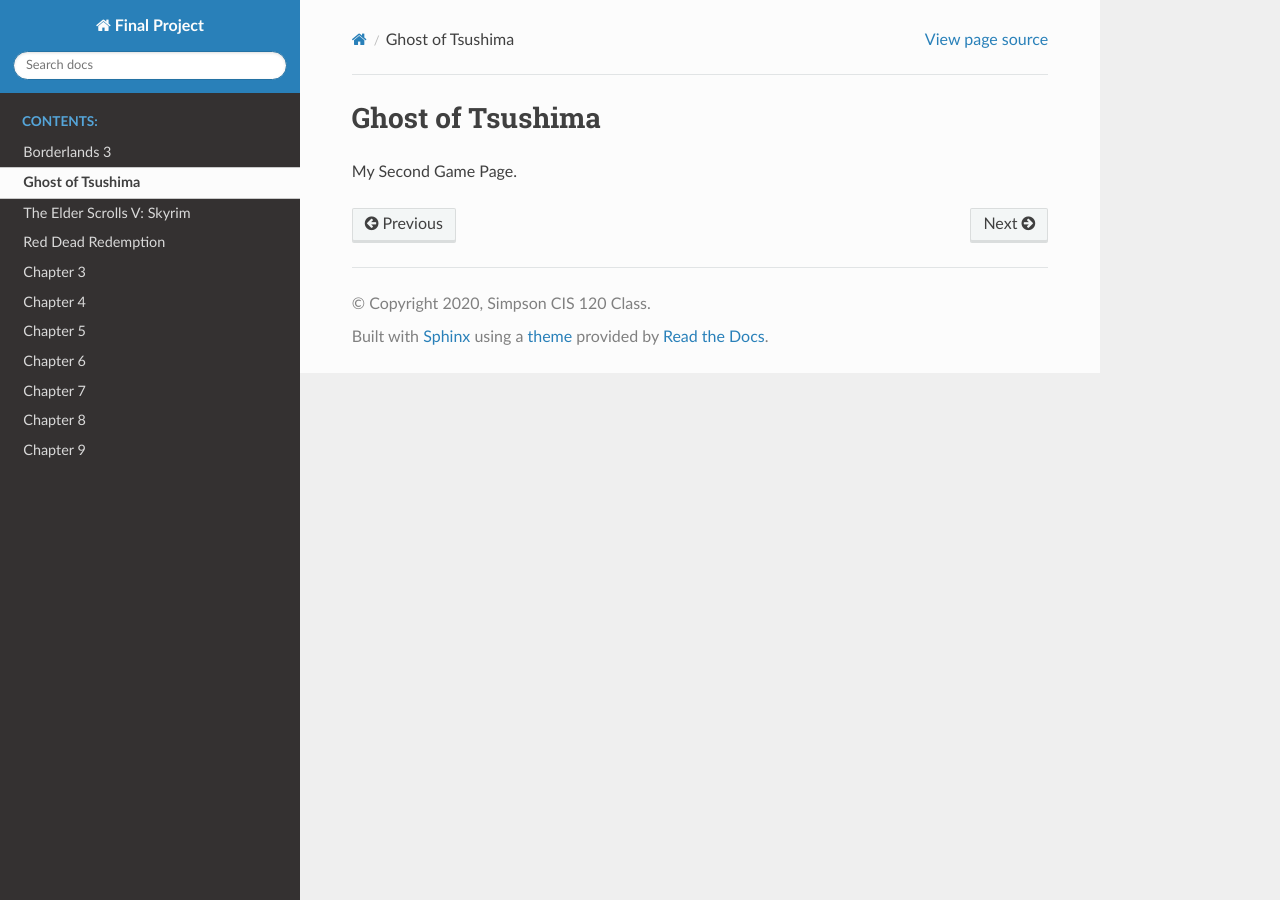
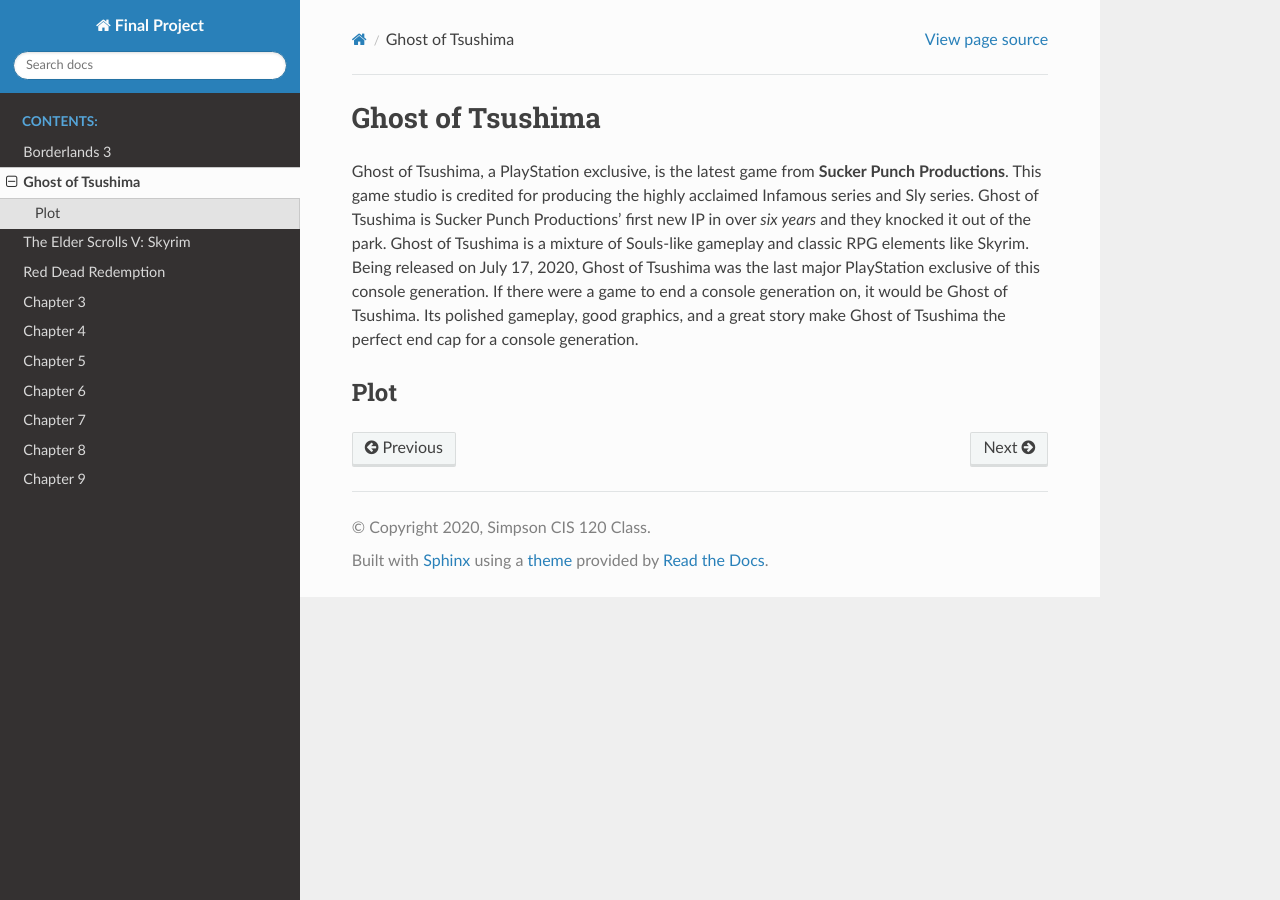
Before and after one commit to pvcraven/2020-video-game-reviews, a Sphinx documentation site: the page built from source/ghost_of_tsushima/index.rst, in a window 1280 px wide. Built offline with Sphinx 7.4.7 and the Read the Docs theme 2.0.0, drawn with Linux system fonts in a browser that asks for light colours.

Commit message:
added text to Ghost and fixed directory

```diff
--- a/source/ghost_of_tsushima/index.rst
+++ b/source/ghost_of_tsushima/index.rst
@@ -1,4 +1,7 @@
 Ghost of Tsushima
 =================
 
-My Second Game Page.
+Ghost of Tsushima, a PlayStation exclusive, is the latest game from **Sucker Punch Productions**. This game studio is credited for producing the highly acclaimed Infamous series and Sly series. Ghost of Tsushima is Sucker Punch Productions' first new IP in over *six years* and they knocked it out of the park. Ghost of Tsushima is a mixture of Souls-like gameplay and classic RPG elements like Skyrim. Being released on July 17, 2020, Ghost of Tsushima was the last major PlayStation exclusive of this console generation. If there were a game to end a console generation on, it would be Ghost of Tsushima. Its polished gameplay, good graphics, and a great story make Ghost of Tsushima the perfect end cap for a console generation.
+
+Plot
+----
```
